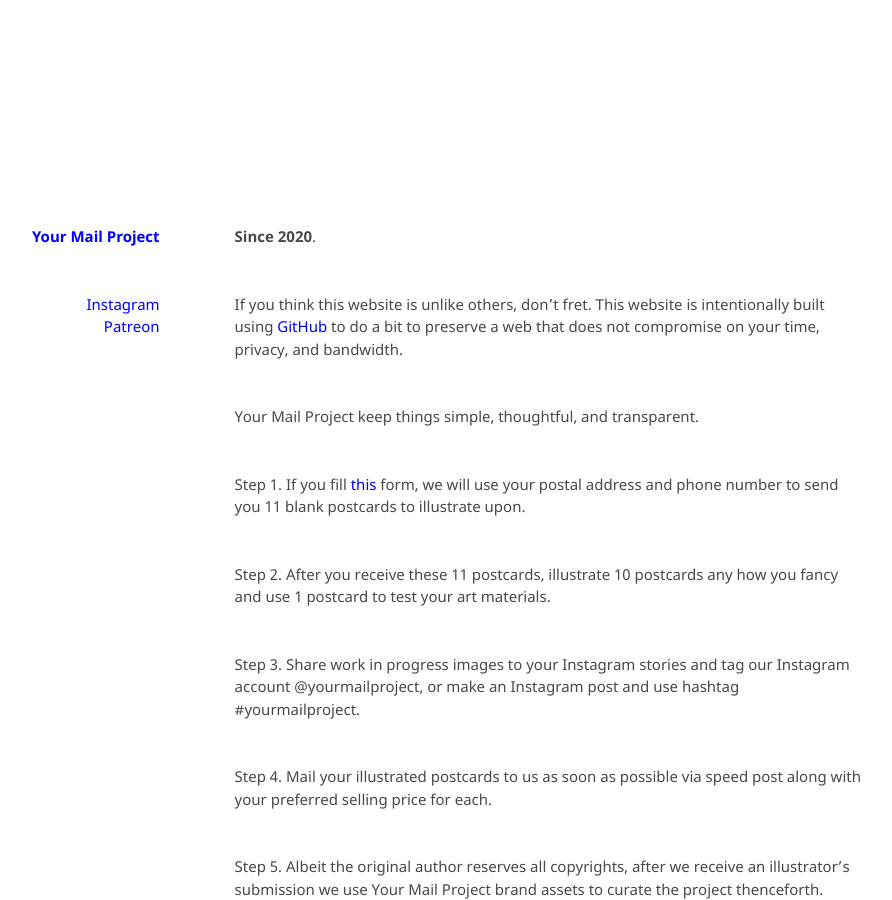
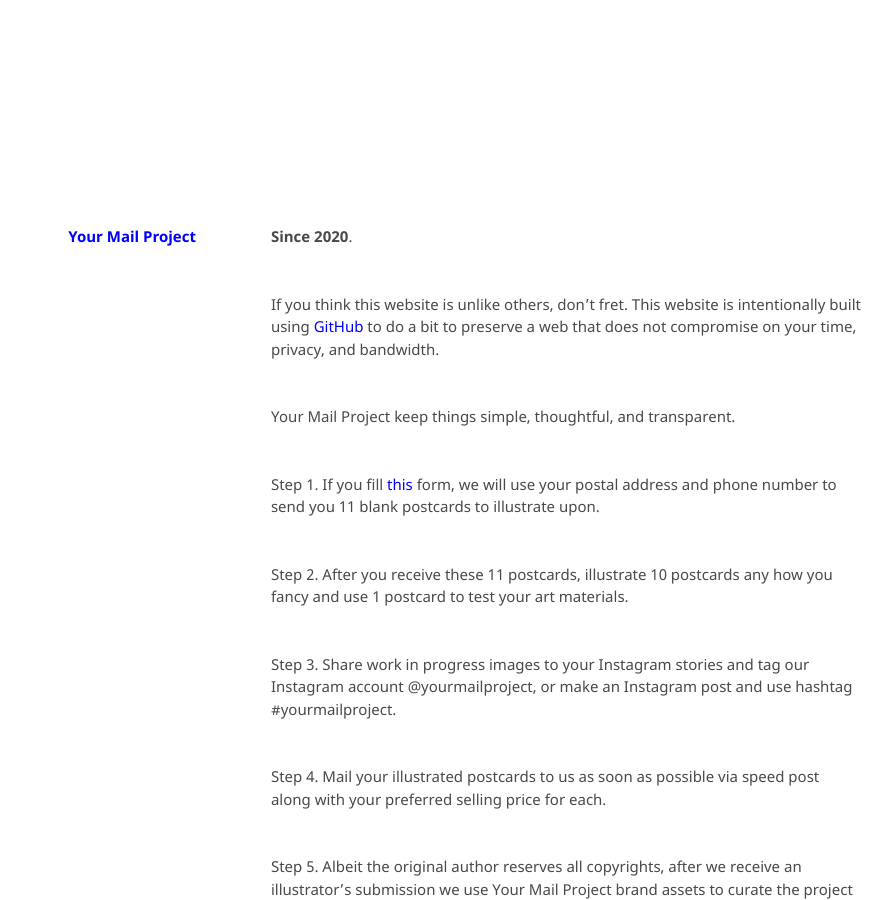
Before and after one commit to kvshvlin/yourmailproject, a Jekyll site: the page built from index.md, in a window 1280 px wide and 900 px high. Shown: the whole window, without its empty margins (193-1085 px from the left). Built offline with Jekyll 4.4.1, drawn with Linux system fonts in a browser that asks for light colours; our own code applies the rules of GitHub Pages for plain Markdown files.

Commit message:
Update default.html

```diff
--- a/_layouts/default.html
+++ b/_layouts/default.html
@@ -15,10 +15,6 @@
     <header>
       <div class="grid-item">
         <h1><a href="https://kushalsamant.github.io/yourmailproject">Your Mail Project</a></h1>
-        <p>
-          <a href="https://www.instagram.com/yourmailproject" target="_blank">Instagram</a><br>
-          <a href="https://www.patreon.com/yourmailproject?fan_landing=true" target="_blank">Patreon</a>
-        </p>
       </div>
     </header>
     <section>
@@ -28,6 +24,10 @@
     </section>
     <footer>
       <div class="grid-item">
+        <p>
+          <a href="https://www.instagram.com/yourmailproject" target="_blank"><img src="/assets/img/logoinstagram.png" alt="Instagram" style="width:20px"></a>
+          <a href="https://www.patreon.com/yourmailproject?fan_landing=true" target="_blank"><img src="/assets/img/logopatreon.png" alt="Patreon" style="width:20px"></a>
+        </p>
       </div>
     </footer>
   </div>
```
